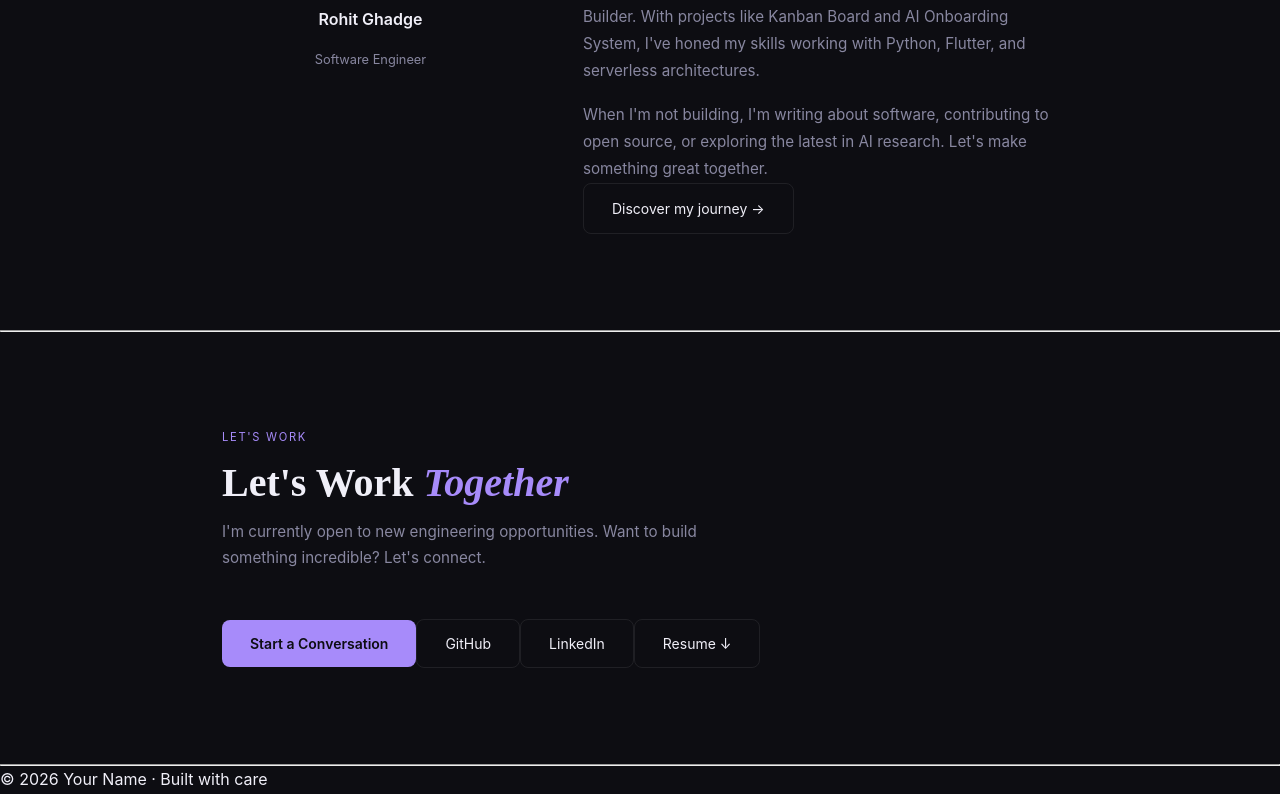
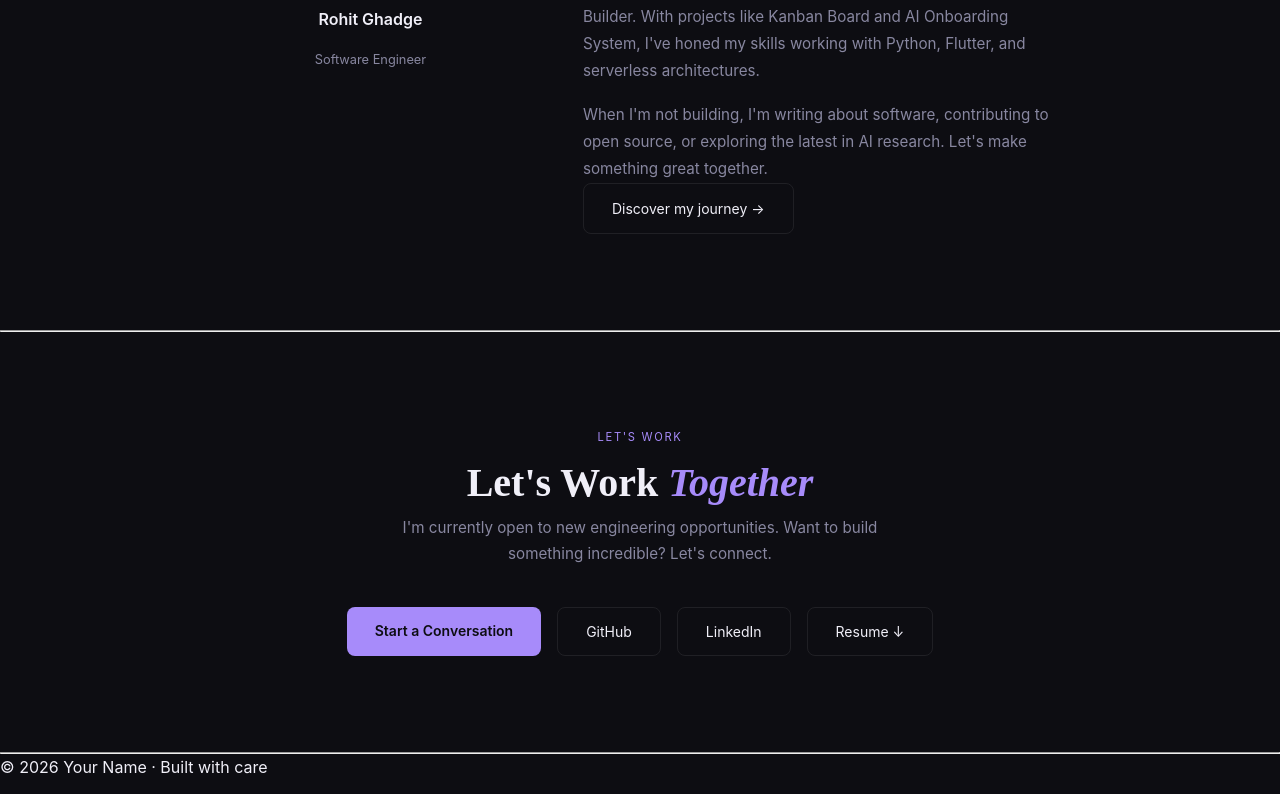
Before and after one commit to Rod7678/Rohit-s_portfolio, a React (Vite) app: page / in a window 1280 px wide. Shown: the part 3792-4586 px from the top of the page. Built offline with nearby package versions, Linux system fonts and the light colour scheme.

Commit message:
add ContactSection component with styling

```diff
--- a/src/components/ContactSection/ContactSection.jsx
+++ b/src/components/ContactSection/ContactSection.jsx
@@ -1,3 +1,5 @@
+import "./contactSection.css";
+
 const ContactSection = () => {
   return (
     <section id="contact">
--- /dev/null
+++ b/src/components/ContactSection/contactSection.css
@@ -0,0 +1,16 @@
+#contact {
+  text-align: center;
+}
+#contact h2 {
+  margin-bottom: 0.5rem;
+}
+#contact .section-sub {
+  margin: 0 auto 2.5rem;
+}
+
+.contact-links {
+  display: flex;
+  justify-content: center;
+  flex-wrap: wrap;
+  gap: 1rem;
+}
```
